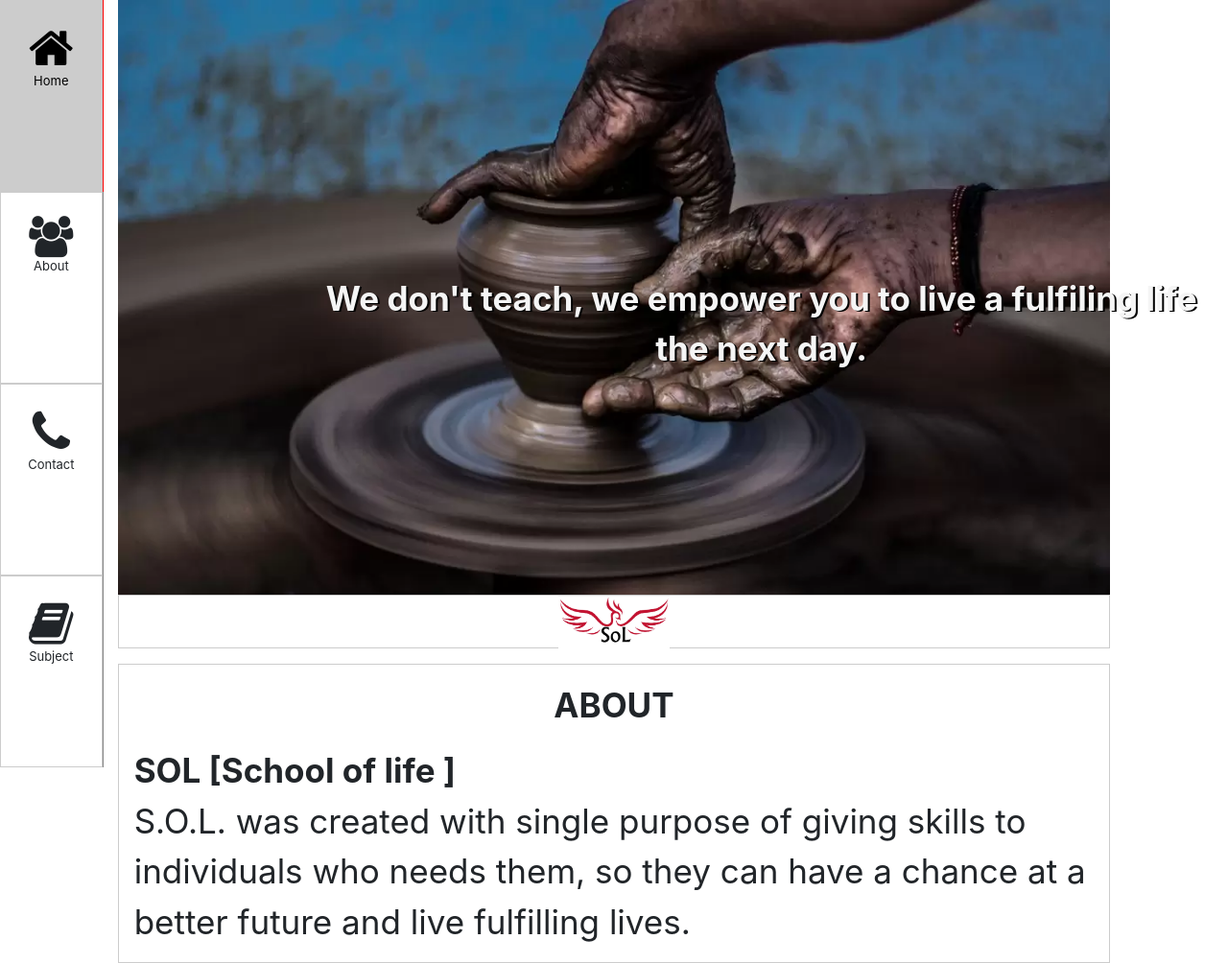
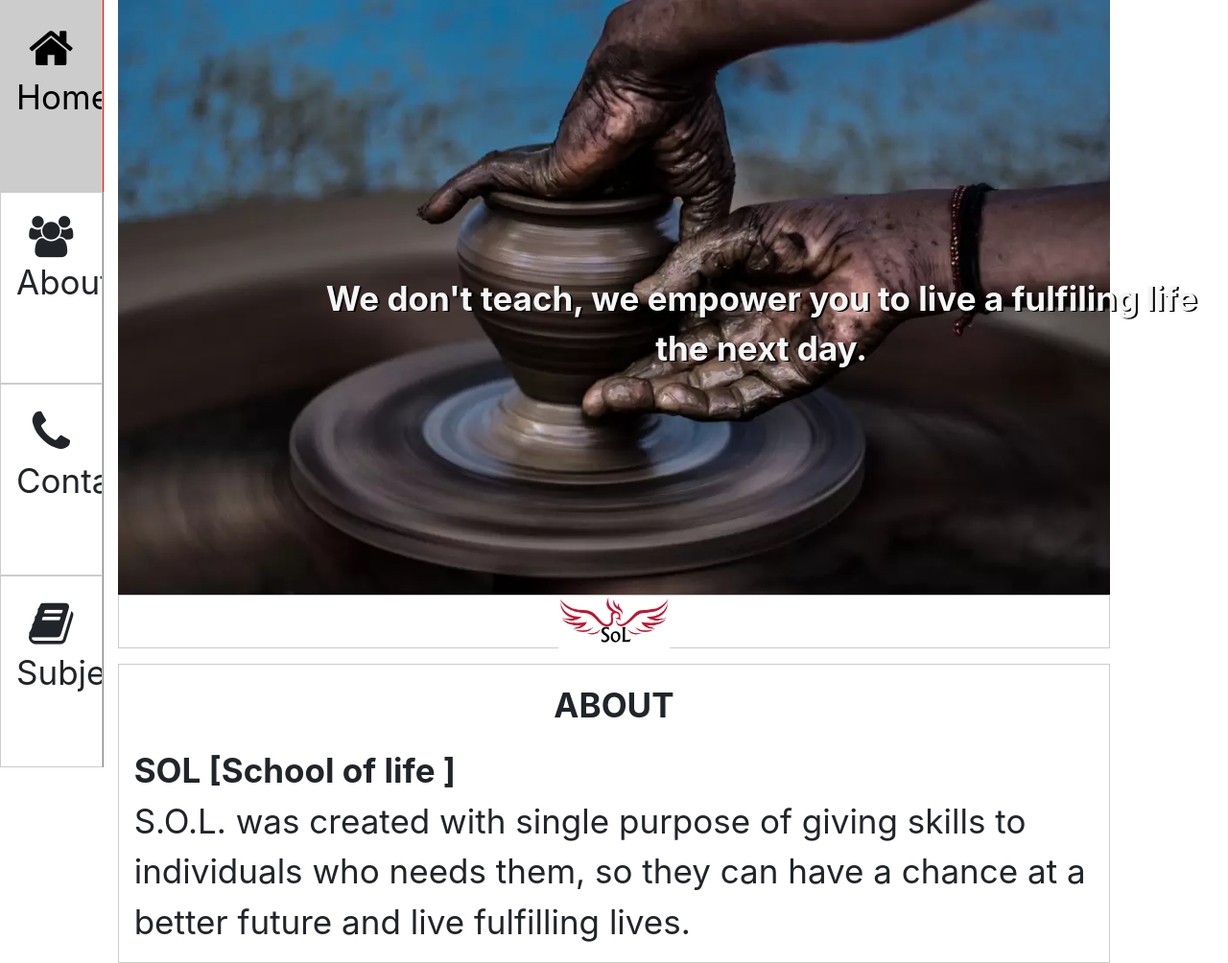
Before and after one commit to Tsehla/sol, a plain HTML site: page index.html in a window 1280 px wide. Shown: the top 1004 px of the page at 96% size. Drawn offline with nearby package versions, Linux system fonts and the light colour scheme.

Commit message:
Add files via upload

```diff
--- a/index.html
+++ b/index.html
@@ -45,7 +45,7 @@
        <div id='' style='width:100vw; height: auto;'><!-- Main containers -->
 
         <!-- Navi column -->
-        <div id='' class='w3-col s3 m2 l1' style="height: 99vh;display: inline-block;text-align: center;font-size:13px;" >
+        <div id='' class='w3-col s3 m2 l1' style="height: 99vh;display: inline-block;text-align: center;font-size:35px;" >
             <div class='w3-col s3 m2 l1' id='height:99vh' style='position:fixed; top:0px;left:0px' >
                 <div class='w3-button w3-border bxshadow w3-block' style='height:Calc(100vh/4);box-shadow:1px 0px red;' id='home_navi' onclick='view_toggle("home")'><i class="fa fa-home  fa_size" ></i><br>Home</div>
                 <div class="w3-button w3-border bxshadow w3-block" style='height:Calc(100vh/4)' id='about_navi' onclick='view_toggle("about")'><i class="fa fa-users fa_size" style='font-size:43px' ></i><br>About</div>
```
